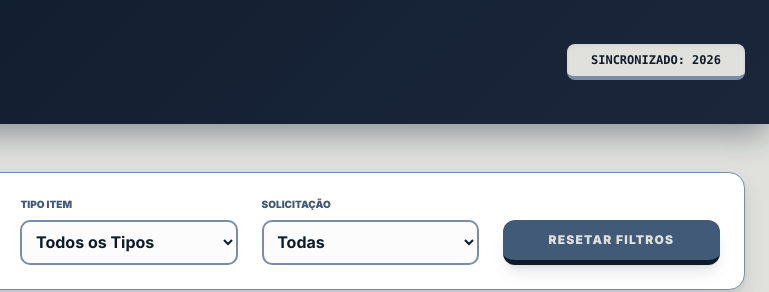
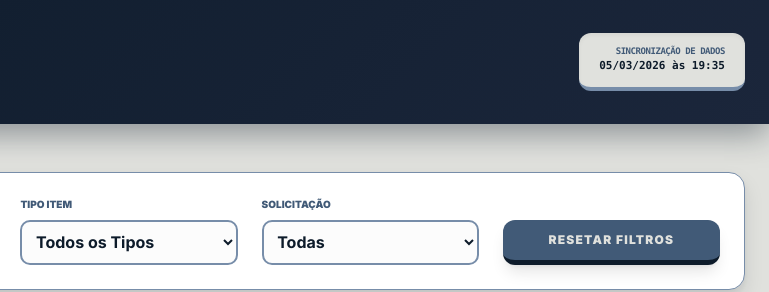
Before and after one commit to tigrupoconexao/dashboard-ti-cnx, a plain HTML site: page index.html in a window 1280 px wide. Shown: the top 292 px of the page, 511-1280 px from the left. Drawn offline with nearby package versions, Linux system fonts and the light colour scheme.

Commit message:
Update index.html

```diff
--- a/index.html
+++ b/index.html
@@ -10,7 +10,7 @@
     <script src="https://cdnjs.cloudflare.com/ajax/libs/moment.js/2.29.4/moment.min.js"></script>
     <link href="https://fonts.googleapis.com/css2?family=Inter:wght@400;700;900&display=swap" rel="stylesheet">
     <style>
-        /* Paleta Coolors: #0D1B2A, #1B263B, #415A77, #778DA9, #E0E1DD */
+        /* Paleta: #0D1B2A (Navy), #1B263B, #415A77, #778DA9, #E0E1DD (Light) */
         body {
             font-family: 'Inter', sans-serif;
             background-color: #E0E1DD;
@@ -75,14 +75,17 @@
         <div class="max-w-7xl mx-auto flex flex-col md:flex-row justify-between items-center gap-6">
             <div class="flex items-center gap-6 text-center md:text-left">
                 <div class="logo-container bg-white p-2 rounded-xl shadow-lg">
-                    <img src="logo.png" alt="Grupo Conexão" onerror="this.src='https://via.placeholder.com/150x50?text=LOGOMARCA'">
+                    <img src="logo.png" alt="Grupo Conexão" onerror="this.src='https://via.placeholder.com/150x50/FFFFFF/0D1B2A?text=LOGO+CONEX%C3%83O'">
                 </div>
                 <div>
                     <h1 class="text-3xl font-black tracking-tight uppercase leading-none mb-1">Helpdesk Analytics</h1>
                     <p class="text-[#778DA9] text-xs font-bold tracking-widest uppercase">TI Grupo Conexão</p>
                 </div>
             </div>
-            <div id="last-update" class="text-xs font-mono bg-[#E0E1DD] text-[#0D1B2A] px-6 py-2 rounded-lg border-b-4 border-[#778DA9] shadow-inner font-bold"></div>
+            <div id="last-update" class="text-[11px] font-mono bg-[#E0E1DD] text-[#0D1B2A] px-5 py-3 rounded-xl border-b-4 border-[#778DA9] shadow-inner font-bold flex flex-col items-center md:items-end">
+                <span class="text-[#415A77] text-[9px] uppercase tracking-tighter">Sincronização de dados</span>
+                <span id="sync-time">Carregando...</span>
+            </div>
         </div>
     </header>
 
@@ -151,7 +154,7 @@
         </div>
 
         <div class="card-3d mb-10">
-            <h3 class="text-xs font-black text-[#415A77] uppercase mb-6 text-center tracking-widest">Heatmap Semanal (Concentração de Demanda)</h3>
+            <h3 class="text-xs font-black text-[#415A77] uppercase mb-6 text-center tracking-widest">Heatmap Semanal (Volume de Abertura)</h3>
             <div id="chart-week"></div>
         </div>
 
@@ -219,7 +222,11 @@
             fill('f-status', getU(COL.STATUS));
             fill('f-type', getU(COL.TYPE));
             fill('f-req', getU(COL.REQ));
-            document.getElementById('last-update').innerText = "SINCRONIZADO: 2026";
+
+            // Ajuste da exibição da data de sincronização
+            const now = moment().format('DD/MM/YYYY [às] HH:mm');
+            document.getElementById('sync-time').innerText = now;
+
             apply();
         }
 
```
